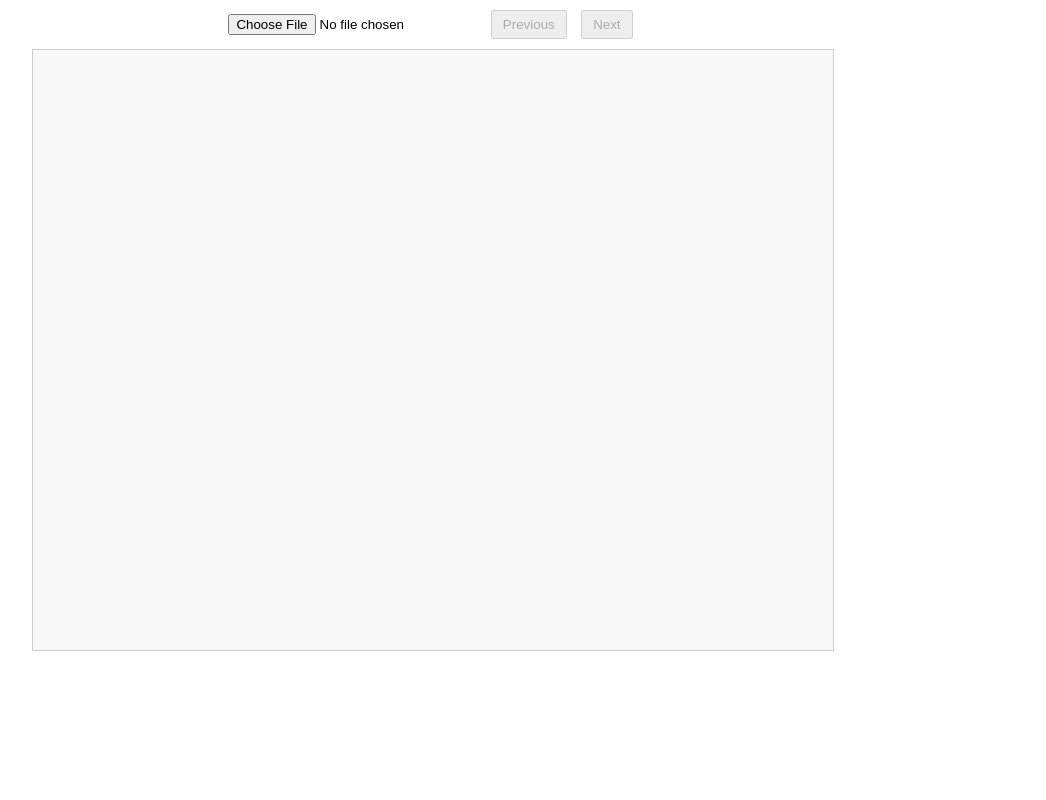
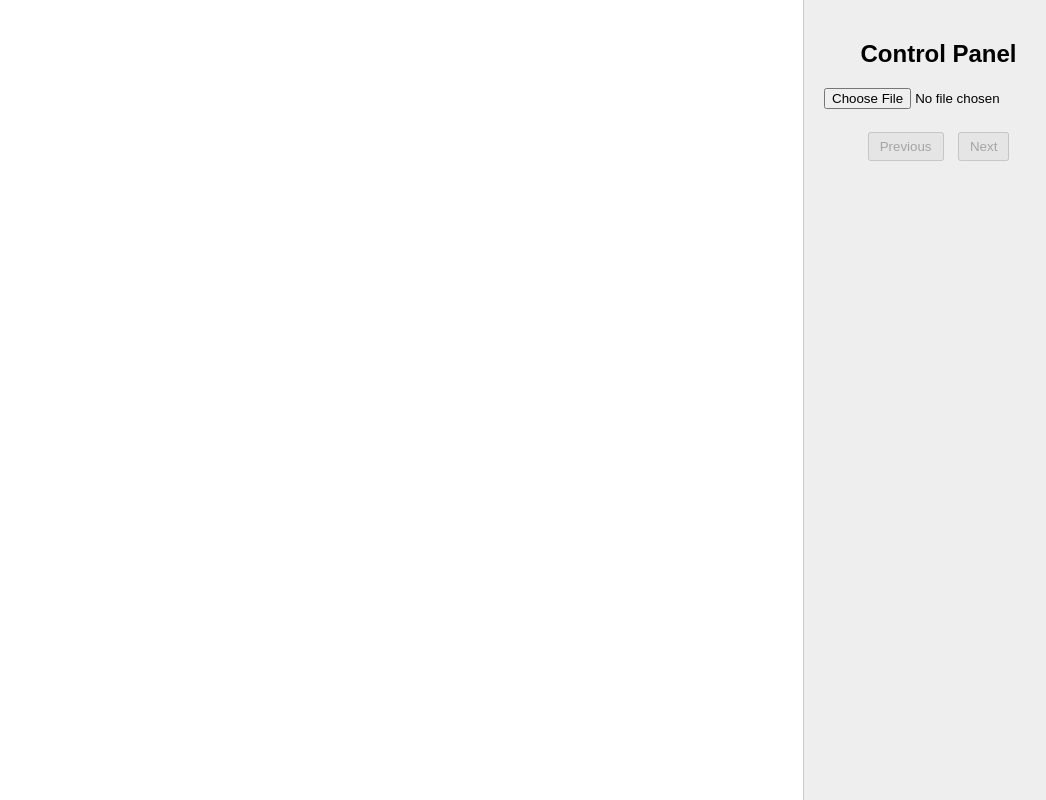
Before and after one commit to TrucJ/DTAI-Visualizer, a plain HTML site: page index.html in a window 1280 px wide. Shown: the whole page, without its empty margins (207-1253 px from the left). Drawn offline with Linux system fonts and the light colour scheme.

Commit message:
split canvas and panel

```diff
--- a/index.html
+++ b/index.html
@@ -6,13 +6,20 @@
     <link rel="stylesheet" href="style.css">
 </head>
 <body>
-<div id="controls">
-    <input type="file" id="fileInput" accept=".json">
-    <button id="prevBtn" disabled>Previous</button>
-    <button id="nextBtn" disabled>Next</button>
-    <span id="info"></span>
+<div class="container">
+    <!-- Left Panel: chứa canvas -->
+    <div class="left-panel">
+        <canvas id="visualizerCanvas"></canvas>
+    </div>
+    <!-- Right Panel: chứa các nút điều khiển và thông tin -->
+    <div class="right-panel">
+        <h2>Control Panel</h2>
+        <input type="file" id="fileInput" accept=".json"><br><br>
+        <button id="prevBtn" disabled>Previous</button>
+        <button id="nextBtn" disabled>Next</button>
+        <p id="info"></p>
+    </div>
 </div>
-<canvas id="visualizerCanvas" width="800" height="600"></canvas>
 
 <script src="script.js"></script>
 </body>
--- a/script.js
+++ b/script.js
@@ -9,8 +9,21 @@ const nextBtn = document.getElementById('nextBtn');
 const hexSize = 30; // bán kính hexagon
 let scale = 1;
 const sqrt3 = Math.sqrt(3);
-const centerX = canvas.width / 2;
-const centerY = canvas.height / 2;
+// Lấy kích thước canvas theo kích thước thực của left-panel
+function updateCanvasSize() {
+  canvas.width = canvas.clientWidth;
+  canvas.height = canvas.clientHeight;
+}
+updateCanvasSize();
+
+// Tính tâm của canvas dựa trên kích thước hiện tại
+function getCenter() {
+  return {
+    x: canvas.width / 2,
+    y: canvas.height / 2
+  };
+}
+const center = getCenter();
 
 // Màu sắc cho các loại ô (cells)
 const cellColors = {
@@ -27,7 +40,7 @@ let currentState = 0;
 function axialToPixel(q, r) {
   const x = hexSize * scale * sqrt3 * (q + r / 2);
   const y = hexSize * scale * (3 / 2 * r);
-  return { x: centerX + x, y: centerY + y };
+  return { x: center.x + x, y: center.y + y };
 }
 
 // Hàm lấy tọa độ các đỉnh của hexagon tại tâm (cx, cy)
@@ -73,6 +86,12 @@ function drawHex(cx, cy, label, fillColor) {
 
 // Hàm vẽ map dựa trên một state (dữ liệu JSON với key dạng snake_case)
 function drawMap(state) {
+  // Cập nhật kích thước canvas nếu có thay đổi
+  updateCanvasSize();
+
+  // Cập nhật tâm của canvas
+  const center = getCenter();
+
   // Xóa canvas
   ctx.clearRect(0, 0, canvas.width, canvas.height);
 
@@ -90,7 +109,7 @@ function drawMap(state) {
   // Nếu treasure xuất hiện, vẽ một dấu hiệu ở giữa map
   if (map.treasure_appeared) {
     ctx.beginPath();
-    ctx.arc(centerX, centerY, 15 * scale, 0, 2 * Math.PI);
+    ctx.arc(center.x, center.y, 15 * scale, 0, 2 * Math.PI);
     ctx.fillStyle = "gold";
     ctx.fill();
     ctx.strokeStyle = "black";
@@ -99,7 +118,7 @@ function drawMap(state) {
     ctx.fillStyle = "black";
     ctx.textAlign = "center";
     ctx.textBaseline = "middle";
-    ctx.fillText(map.treasure_value, centerX, centerY);
+    ctx.fillText(map.treasure_value, center.x, center.y);
   }
 
   // Vẽ các player (players có các key: q, r, s, points, shield, alive, missiles, missiles_fired)
@@ -147,7 +166,7 @@ function drawMap(state) {
     }
   });
 
-  // Hiển thị thông tin lượt di chuyển (moveleft)
+  // Hiển thị thông tin lượt di chuyển (moveleft) và trạng thái hiện tại
   infoSpan.textContent = `Moves left: ${map.moveleft} | State: ${currentState + 1} / ${states.length}`;
 }
 
--- a/style.css
+++ b/style.css
@@ -1,22 +1,36 @@
 body {
+    margin: 0;
     font-family: Arial, sans-serif;
-    margin: 0;
-    padding: 0;
+    overflow: hidden; /* tránh cuộn trang */
+}
+.container {
     display: flex;
-    flex-direction: column;
-    align-items: center;
+    height: 100vh;
 }
-
-#controls {
-    margin: 10px;
+.left-panel {
+    flex: 1;
+    position: relative;
+    background-color: #f9f9f9;
+}
+/* Canvas chiếm 100% kích thước của left-panel */
+canvas {
+    width: 100%;
+    height: 100%;
+    display: block;
+    background-color: #fff;
+    cursor: grab;
+}
+.right-panel {
+    width: 270px;
+    padding: 20px;
+    box-sizing: border-box;
+    border-left: 1px solid #ccc;
+    background-color: #eee;
+    text-align: center;
+    overflow-y: auto;
 }
 
 button {
-    margin: 0 5px;
+    margin: 5px;
     padding: 5px 10px;
 }
-
-canvas {
-    border: 1px solid #ccc;
-    background-color: #f8f8f8;
-}
```
